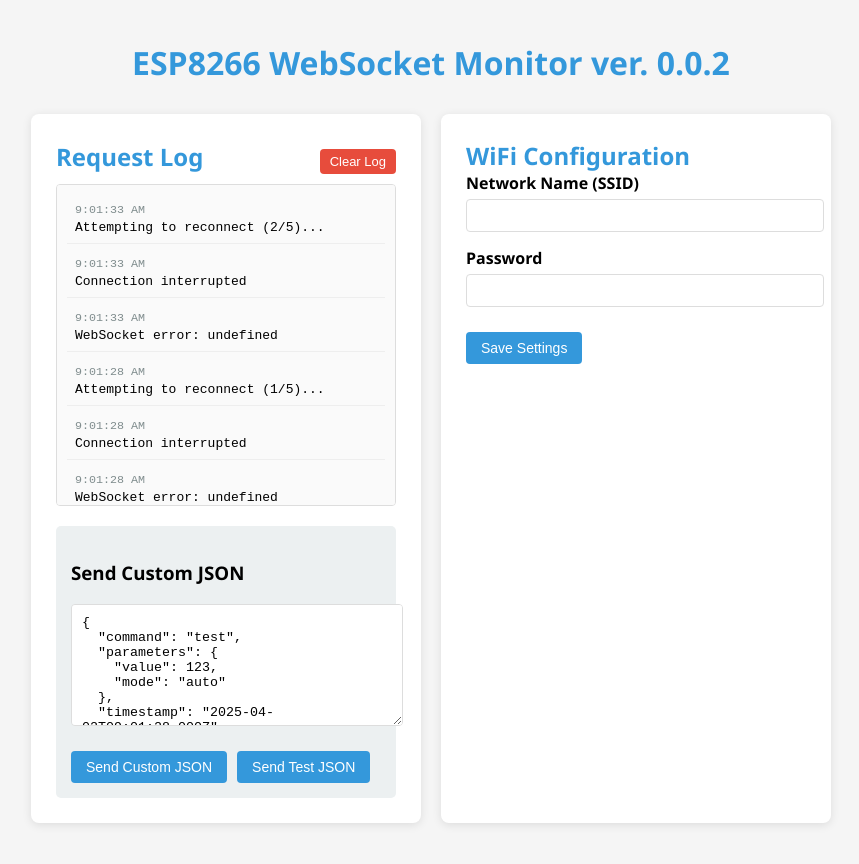
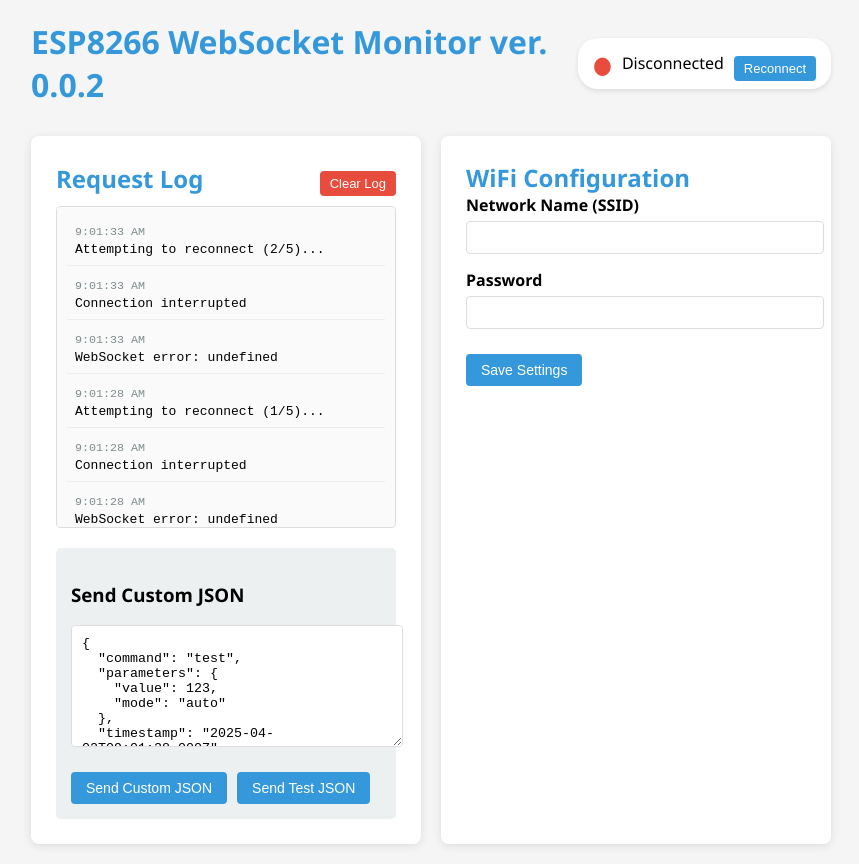
Before and after one commit to mokoserver/MOKO_ESP, a plain HTML site: page data/index.html in a window 1280 px wide. Shown: the whole page, without its empty margins (209-1068 px from the left). Before the commit the page ends 843 px from the top, so only its background shows below. Drawn offline with Linux system fonts and the light colour scheme.

Commit message:
ставбильная версия  0 0 3

```diff
--- a/data/index.html
+++ b/data/index.html
@@ -7,9 +7,17 @@
     <link rel="stylesheet" href="style.css">
 </head>
 <body>
-    <h1>ESP8266 WebSocket Monitor ver. 0.0.2</h1>
+    <div class="header-container">
+        <h1>ESP8266 WebSocket Monitor ver. 0.0.2</h1>
+        <div class="connection-status">
+            <span id="wsStatus" class="status-dot disconnected">●</span>
+            <span id="wsStatusText">Disconnected</span>
+            <button id="reconnectButton" class="reconnect-btn">Reconnect</button>
+        </div>
+    </div>
 
     <div class="container">
+        <!-- Остальное содержимое остается без изменений -->
         <div class="block">
             <div class="log-header">
                 <h2>Request Log</h2>
@@ -53,9 +61,22 @@
         const testButton = document.getElementById('testButton');
         const clearLogButton = document.getElementById('clearLogButton');
         const jsonInput = document.getElementById('jsonInput');
+        const wsStatus = document.getElementById('wsStatus');
+        const wsStatusText = document.getElementById('wsStatusText');
+        const reconnectButton = document.getElementById('reconnectButton');
         let socket;
         let reconnectAttempts = 0;
         const maxReconnectAttempts = 5;
+
+        function updateConnectionStatus(connected) {
+            if (connected) {
+                wsStatus.className = 'status-dot connected';
+                wsStatusText.textContent = 'Connected';
+            } else {
+                wsStatus.className = 'status-dot disconnected';
+                wsStatusText.textContent = 'Disconnected';
+            }
+        }
 
         function addLogEntry(message, data = null) {
             const entry = document.createElement('div');
@@ -97,6 +118,7 @@
             socket.onopen = function() {
                 addLogEntry("WebSocket connection established");
                 reconnectAttempts = 0;
+                updateConnectionStatus(true);
             };
 
             socket.onmessage = function(event) {
@@ -104,6 +126,7 @@
             };
 
             socket.onclose = function(event) {
+                updateConnectionStatus(false);
                 if (event.wasClean) {
                     addLogEntry(`Connection closed cleanly, code=${event.code}, reason=${event.reason}`);
                 } else {
@@ -121,6 +144,7 @@
             };
 
             socket.onerror = function(error) {
+                updateConnectionStatus(false);
                 addLogEntry('WebSocket error: ' + error.message);
             };
         }
@@ -176,6 +200,15 @@
             sendJsonData(JSON.stringify(testData));
         });
 
+        reconnectButton.addEventListener('click', function() {
+            if (socket && socket.readyState === WebSocket.OPEN) {
+                socket.close();
+            }
+            reconnectAttempts = 0;
+            addLogEntry("Manual reconnection initiated...");
+            connectWebSocket();
+        });
+
         document.addEventListener('DOMContentLoaded', function() {
             connectWebSocket();
             addLogEntry("System initialized");
--- a/data/style.css
+++ b/data/style.css
@@ -6,10 +6,54 @@ body {
     background-color: #f5f5f5;
 }
 
+.header-container {
+    display: flex;
+    justify-content: space-between;
+    align-items: center;
+    margin-bottom: 30px;
+    flex-wrap: wrap;
+}
+
 h1 {
     color: #3498db;
-    text-align: center;
-    margin-bottom: 30px;
+    margin: 0;
+}
+
+.connection-status {
+    display: flex;
+    align-items: center;
+    gap: 10px;
+    background: white;
+    padding: 8px 15px;
+    border-radius: 20px;
+    box-shadow: 0 2px 5px rgba(0, 0, 0, 0.1);
+}
+
+.status-dot {
+    font-size: 24px;
+}
+
+.status-dot.connected {
+    color: #2ecc71;
+}
+
+.status-dot.disconnected {
+    color: #e74c3c;
+}
+
+.reconnect-btn {
+    padding: 5px 10px;
+    background-color: #3498db;
+    color: white;
+    border: none;
+    border-radius: 4px;
+    cursor: pointer;
+    font-size: 13px;
+    transition: background-color 0.3s;
+}
+
+.reconnect-btn:hover {
+    background-color: #2980b9;
 }
 
 .container {
@@ -18,6 +62,7 @@ h1 {
     gap: 20px;
 }
 
+/* Остальные стили остаются без изменений */
 .block {
     background: white;
     padding: 25px;
@@ -145,4 +190,8 @@ textarea {
     .container {
         grid-template-columns: repeat(2, 1fr);
     }
+
+    .header-container {
+        flex-wrap: nowrap;
+    }
 }
```
